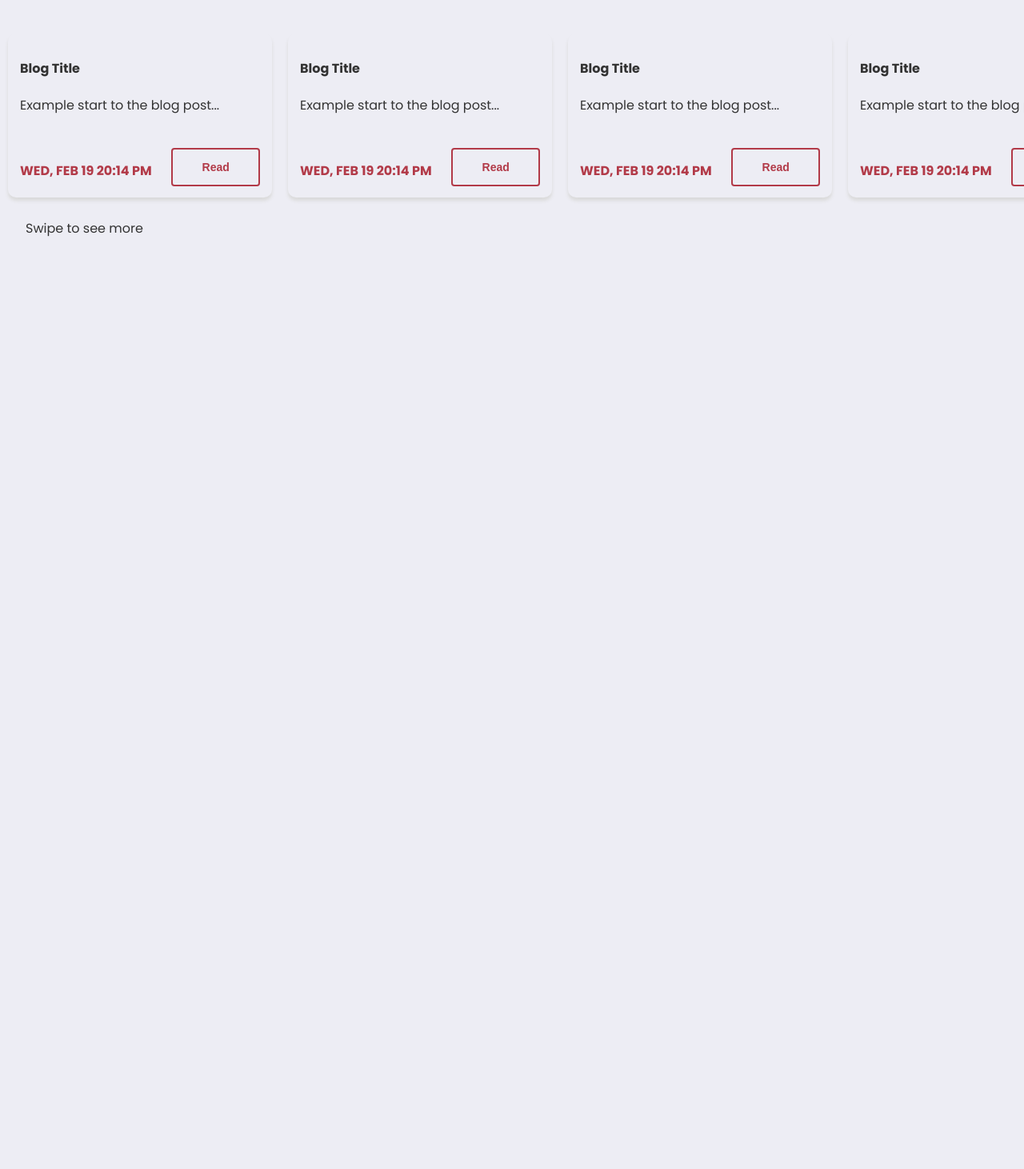
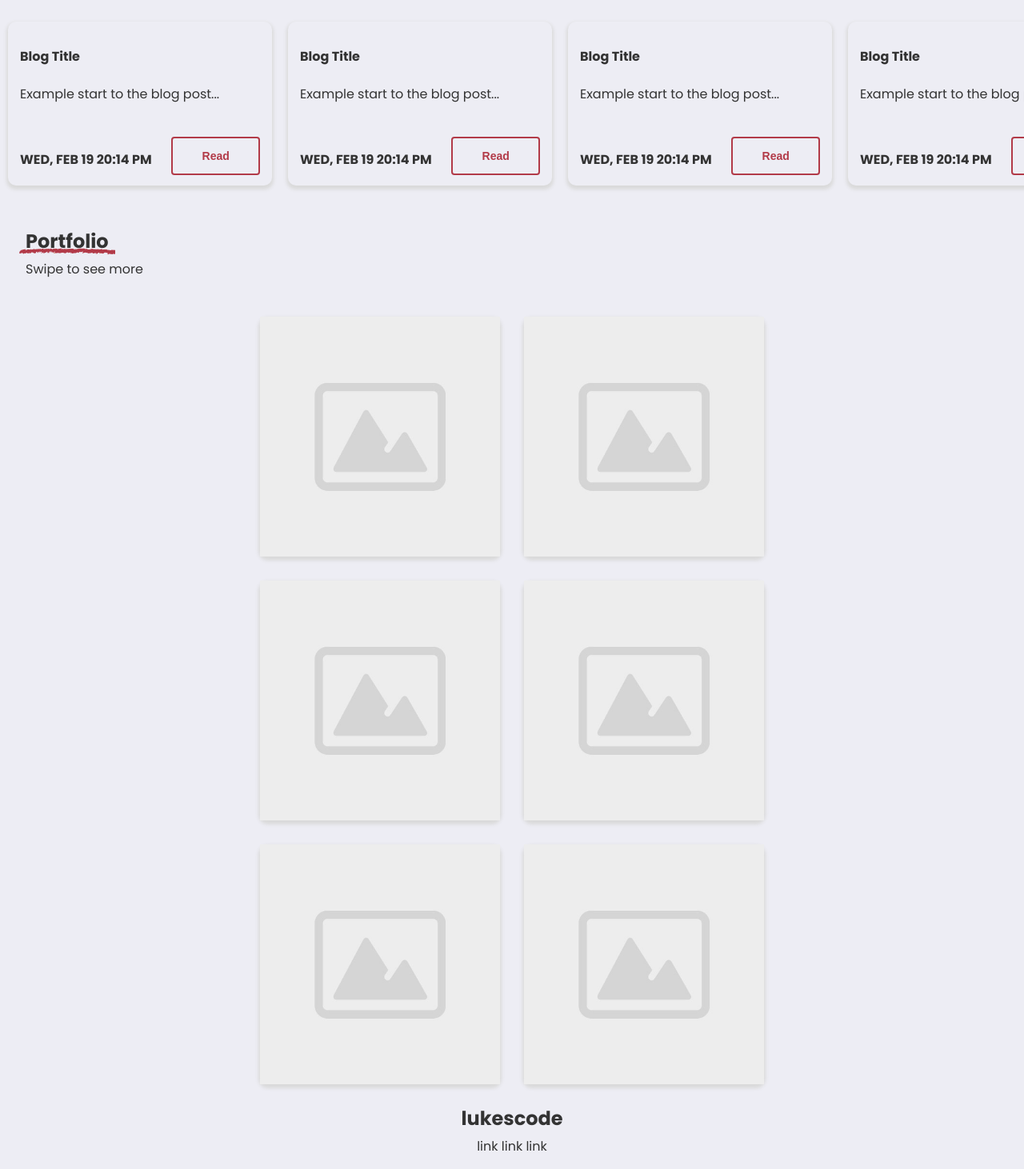
Before and after one commit to lukes-code/lukescode, a React (Create React App) app: page /index.html in a window 1280 px wide. Shown: the part 922-2384 px from the top of the page at 80% size. Before the commit the page ends 1252 px from the top, so only its background shows below. Built offline with nearby package versions, Linux system fonts and the light colour scheme; no server answers.

Commit message:
default implementation on portfolio

```diff
--- a/src/App.css
+++ b/src/App.css
@@ -168,7 +168,7 @@ p.sub-blog {
   margin: 10px;
   border-radius: 10px;
   padding: 10px 15px;
-  box-shadow: 0px 4px 4px #dadada;
+  box-shadow: 0px 3px 4px 2px #dadada;
 }
 
 .card-bottom{
@@ -181,9 +181,9 @@ p#card-content {
 }
 
 p#card-date {
-  color: #B23A48;
+  color: #333;
   font-weight: bold;
-  flex: 2;
+  flex: 2 1;
 }
 
 button#card-btn {
@@ -222,7 +222,7 @@ p.sub-content {
 }
 
 .content {
-  margin-top: 10px;
+  margin: 10px 0px 0px 0px;
 }
 
 strong {
@@ -240,3 +240,33 @@ strong::after {
   background-repeat: no-repeat;
   background-size: cover;
 }
+
+/* Portfolio */
+
+.card{
+  display: flex;
+  justify-content: center;
+  flex-wrap: wrap;
+  margin-left: 20%;
+  margin-right: 20%;
+}
+
+.portfolio-card{
+  flex: 1 1 21%;
+  height: 300px;
+  min-width: 300px;
+  max-width: 300px;
+  margin: 15px;
+  border-radius: 10px;
+  box-shadow: 0px 3px 4px 2px #dadada;
+}
+
+.portfolio-image {
+  max-width: inherit;
+}
+
+/* Footer */
+
+.footer {
+  text-align: center;
+}
--- a/src/App.js
+++ b/src/App.js
@@ -3,6 +3,8 @@ import Nav from './components/Nav';
 import './App.css';
 import Blog from './components/Blog';
 import Wrapper from './components/Wrapper';
+import Portfolio from './components/Portfolio';
+import Footer from './components/Footer';
 
 class App extends Component {
 
@@ -17,8 +19,10 @@ class App extends Component {
     return (
       <React.Fragment>
         <Nav />
-        <Wrapper />
-        <Blog />
+          <Wrapper />
+          <Blog />
+          <Portfolio />
+        <Footer />
       </React.Fragment>
     );
   }
--- a/src/components/Blog.js
+++ b/src/components/Blog.js
@@ -69,7 +69,7 @@ class Blog extends React.Component {
             <div>
                 <div className="title">
                     <h2 className="content"><strong>Blog Posts</strong></h2>
-                    <p className="sub-content">Random entries that come to my head</p>
+                    <p className="sub-content">Swipe to see more</p>
                 </div>
                 <div className="blog-posts">
                     <div
@@ -255,7 +255,6 @@ class Blog extends React.Component {
                         </div>
                     </div>
                 </div>
-                <p className="sub-blog">Swipe to see more</p>
             </div>
         );
       }
--- /dev/null
+++ b/src/components/Footer.js
@@ -0,0 +1,16 @@
+import React from 'react';
+
+class Footer extends React.Component {
+    render() {
+        return (
+            <div>
+                <div className="footer">
+                    <h2 className="content">lukescode</h2>
+                    <p className="sub-content">link link link</p>
+                </div>
+            </div>
+        );
+    }
+}
+
+export default Footer;
--- a/src/components/Nav.js
+++ b/src/components/Nav.js
@@ -4,7 +4,7 @@ class Nav extends React.Component {
     render() {
         return (
             <nav>
-                <div id="brand">lukescode</div>
+                <div id="brand"> lukescode</div>
                 <button className="btn" id="nav-btn">Contact</button>
             </nav>
         );
--- /dev/null
+++ b/src/components/Portfolio.js
@@ -0,0 +1,37 @@
+import React from 'react';
+import Default from '../default.jpg';
+
+class Portfolio extends React.Component {
+    render() {
+        return (
+            <div>
+                <div className="title">
+                    <h2 className="content"><strong>Portfolio</strong></h2>
+                    <p className="sub-content">Swipe to see more</p>
+                </div>
+                <div className="card">
+                    <div className="portfolio-card">
+                        <img src={Default} alt="portfolio-img" className="portfolio-image" />
+                    </div>
+                    <div className="portfolio-card">
+                        <img src={Default} alt="portfolio-img" className="portfolio-image" />
+                    </div>
+                    <div className="portfolio-card">
+                        <img src={Default} alt="portfolio-img" className="portfolio-image" />
+                    </div>
+                    <div className="portfolio-card">
+                        <img src={Default} alt="portfolio-img" className="portfolio-image" />
+                    </div>
+                    <div className="portfolio-card">
+                        <img src={Default} alt="portfolio-img" className="portfolio-image" />
+                    </div>
+                    <div className="portfolio-card">
+                        <img src={Default} alt="portfolio-img" className="portfolio-image" />
+                    </div>
+                </div>
+            </div>
+        );
+    }
+}
+
+export default Portfolio;
```
Also changed, not shown: src/default.jpg (added), src/lc.svg (added).
